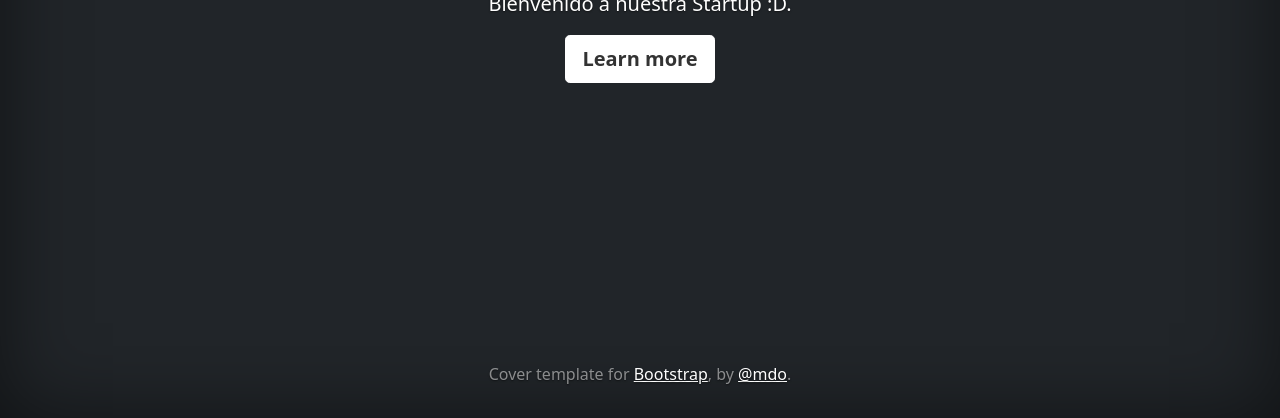
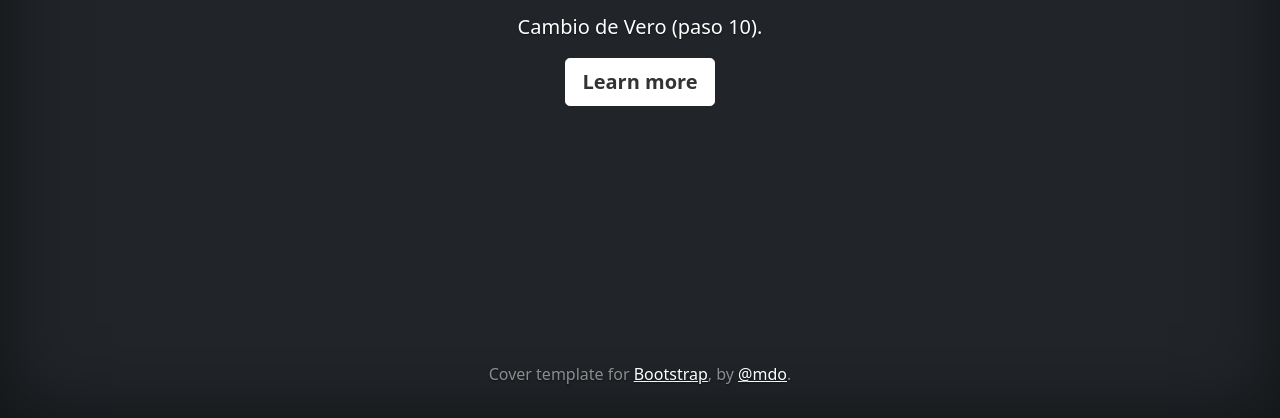
Before and after one commit to Elmontthefruit/git-work, a plain HTML site: page index.html in a window 1280 px wide. Shown: the part 382-800 px from the top of the page. Drawn offline with Linux system fonts and the light colour scheme.

Commit message:
Añadido texto paso10

```diff
--- a/index.html
+++ b/index.html
@@ -1,5 +1,6 @@
 <!doctype html>
 <html lang="en" class="h-100">
+
 <head>
   <meta charset="utf-8">
   <meta name="viewport" content="width=device-width, initial-scale=1">
@@ -35,6 +36,7 @@
   <!-- Custom styles for this template -->
   <link href="cover.css" rel="stylesheet">
 </head>
+
 <body class="d-flex h-100 text-center text-white bg-dark">
 
   <div class="cover-container d-flex w-100 h-100 p-3 mx-auto flex-column">
@@ -52,17 +54,20 @@
     <main class="px-3">
       <h1>Cover your page.</h1>
       <p class="lead">Bienvenido a nuestra Startup :D.</p>
+      <p class="lead">Cambio de Vero (paso 10).</p>
       <p class="lead">
         <a href="#" class="btn btn-lg btn-secondary fw-bold border-white bg-white">Learn more</a>
       </p>
     </main>
 
     <footer class="mt-auto text-white-50">
-    <p>Cover template for <a href="https://getbootstrap.com/" class="text-white">Bootstrap</a>, by <a href="https://twitter.com/mdo" class="text-white">@mdo</a>.</p>
+      <p>Cover template for <a href="https://getbootstrap.com/" class="text-white">Bootstrap</a>, by <a
+          href="https://twitter.com/mdo" class="text-white">@mdo</a>.</p>
     </footer>
   </div>
 
 
 
 </body>
+
 </html>
```
Lines whose indentation alone changed are shown as unchanged.
